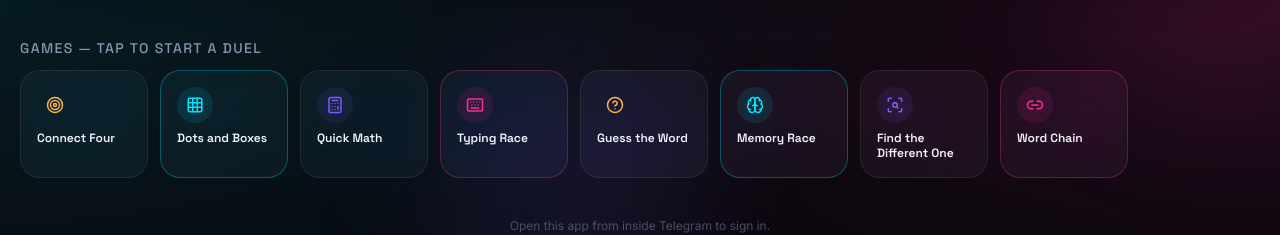
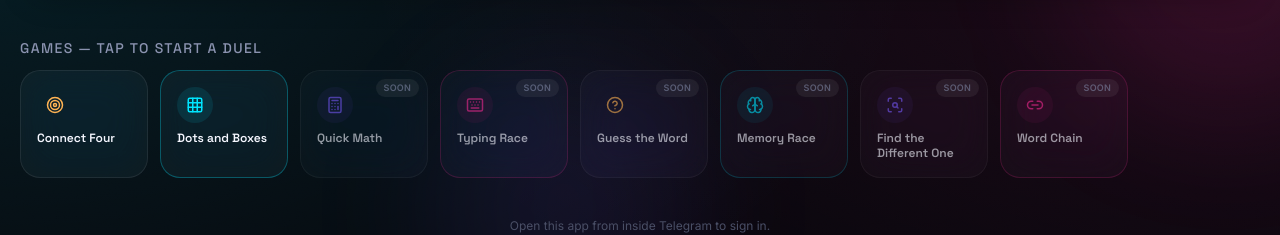
Before and after one commit to amazingxstudio/Nexus-Duos, a Next.js app: page / in a window 1280 px wide. Shown: the part 452-687 px from the top of the page. Built offline with nearby package versions, Linux system fonts and the light colour scheme; no server answers.

Commit message:
Update page.tsx

```diff
--- a/app/page.tsx
+++ b/app/page.tsx
@@ -42,8 +42,8 @@ export default function HomePage() {
     scrollerRef.current?.scrollBy({ left: dx, behavior: "smooth" });
   }
 
-  async function startQuickDuel(gameKey: string) {
-    if (startingGame) return;
+  async function startQuickDuel(gameKey: string, comingSoon?: boolean) {
+    if (startingGame || comingSoon) return;
     if (notReady) {
       setShowAuthHint(true);
       setTimeout(() => setShowAuthHint(false), 2500);
@@ -106,10 +106,13 @@ export default function HomePage() {
               return (
                 <button
                   key={game.key}
-                  onClick={() => startQuickDuel(game.key)}
-                  disabled={startingGame !== null}
-                  className={`glass-card shadow-none flex w-32 shrink-0 flex-col items-start gap-2 border p-4 text-left disabled:opacity-60 ${c.border}`}
+                  onClick={() => startQuickDuel(game.key, game.comingSoon)}
+                  disabled={startingGame !== null || game.comingSoon}
+                  className={`glass-card shadow-none relative flex w-32 shrink-0 flex-col items-start gap-2 border p-4 text-left disabled:opacity-60 ${c.border}`}
                 >
+                  {game.comingSoon && (
+                    <span className="absolute right-2 top-2 rounded-full bg-white/10 px-2 py-0.5 text-[9px] font-semibold uppercase tracking-wide text-ink-muted">Soon</span>
+                  )}
                   <span className={`icon-badge h-9 w-9 ${c.bg}`}>
                     {loading ? <Loader2 size={16} className={`animate-spin ${c.text}`} /> : <Icon size={18} strokeWidth={2} className={c.text} />}
                   </span>
@@ -146,4 +149,4 @@ export default function HomePage() {
       {status === "error" && <motion.p variants={item} className="mt-8 text-center text-xs text-ink-faint">Open this app from inside Telegram to sign in.</motion.p>}
     </motion.main>
   );
-}
+          }
```
